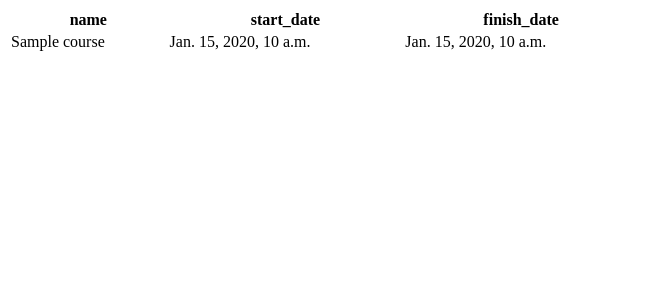
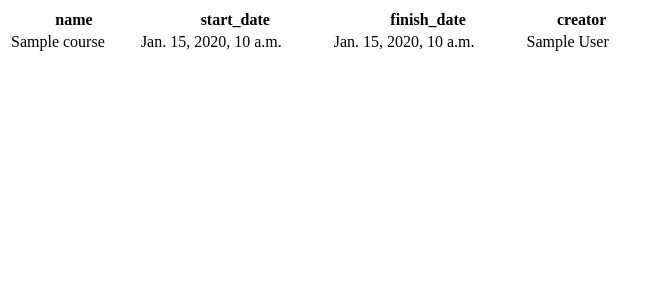
Before and after one commit to MorriganR/DjangoCoursework, a Django app: page / in a window 1280 px wide. Shown: the top 300 px of the page, without its empty margins (0-660 px from the left). Run offline with Django 3.2, Linux system fonts and the light colour scheme; tables that the repository leaves empty hold one stand-in row (values such as "Sample post").

Commit message:
Add User from auth.models to Course

```diff
--- a/gausscourse/models.py
+++ b/gausscourse/models.py
@@ -1,4 +1,5 @@
 from django.db import models
+from django.contrib.auth.models import User
 
 # Create your models here.
 
@@ -6,6 +7,7 @@ class Course(models.Model):
     name = models.CharField(max_length=512)
     start_date = models.DateTimeField('date started')
     finish_date = models.DateTimeField('date finished')
+    creator = models.ForeignKey(User, on_delete=models.SET_NULL, null=True, blank=True)
     def __str__(self):
         return self.name
 
--- a/gausscourse/templates/gausscourse/index.html
+++ b/gausscourse/templates/gausscourse/index.html
@@ -4,12 +4,14 @@
     <th>name</th>
     <th>start_date</th>
     <th>finish_date</th>
+    <th>creator</th>
   </tr>
     {% for course in course_list %}
   <tr>
     <td>{{ course.name }}</td>
     <td>{{ course.start_date }}</td>
     <td>{{ course.finish_date }}</td>
+    <td>{{ course.creator.get_full_name }}</td>
   </tr>
     {% endfor %}
 </table>
--- a/gausscourse/views.py
+++ b/gausscourse/views.py
@@ -4,6 +4,7 @@ from django.shortcuts import render
 
 from django.http import HttpResponse
 from .models import Course
+from django.contrib.auth.models import User
 
 def index(request):
     """return HttpResponse("Hello, world. You're at the polls index.")"""
```
Also changed, not shown: gausscourse/migrations/0002_course_creator.py (added).
